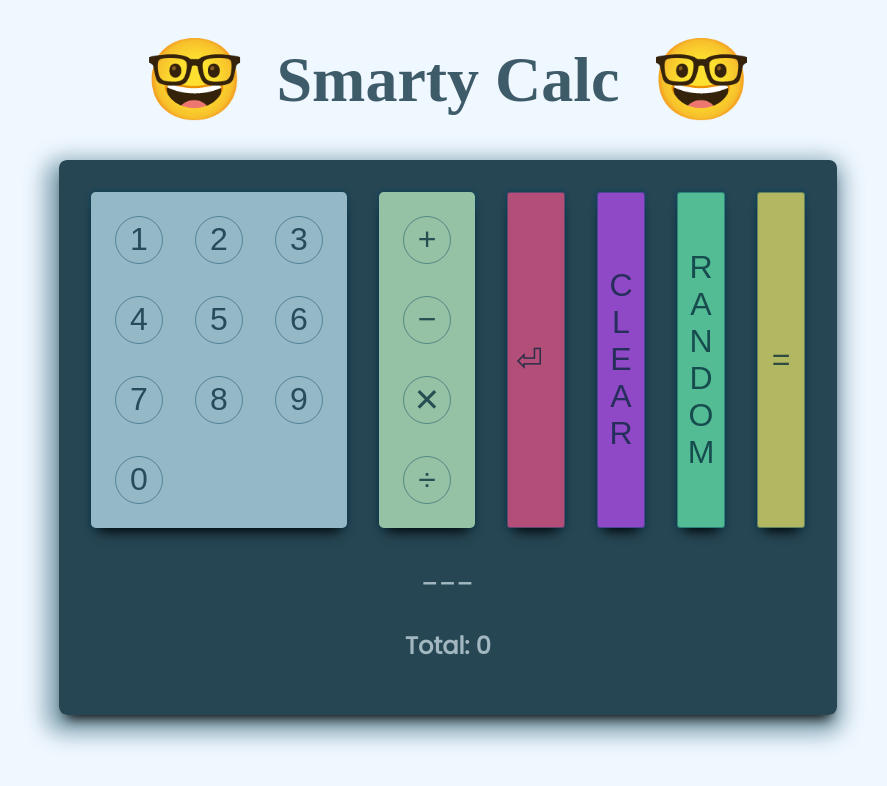
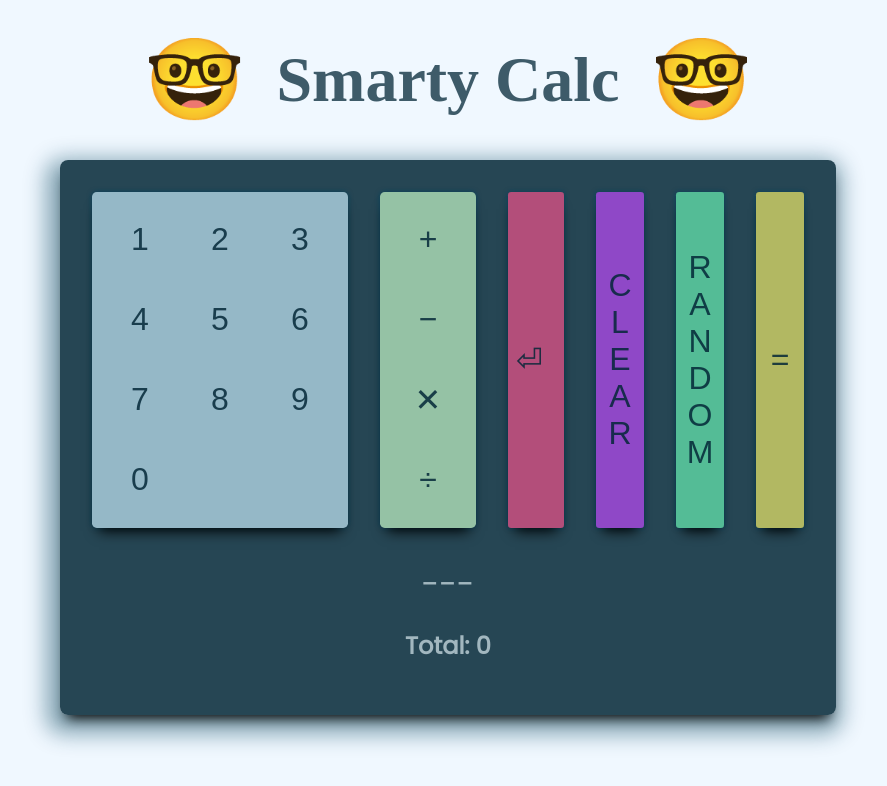
Before and after one commit to NadyaCodes/smarty-calc, a React (Create React App) app: page / in a window 1280 px wide. Shown: the top 786 px of the page, without its empty margins (192-1079 px from the left). Built offline with nearby package versions, Linux system fonts and the light colour scheme; a web font is replaced by a local one.

Commit message:
alter button css

```diff
--- a/src/App.css
+++ b/src/App.css
@@ -72,21 +72,20 @@ html {
 }
 
 button {
-  border-radius: 50%;
+  border-radius: 20%;
   margin: auto;
   width: 3rem;
   height: 3rem;
   font-size: xx-large;
   background-color: transparent;
-  border: .1rem solid;
-  border-color: rgba(5,66,92,0.45);;
-  color: rgba(3, 39, 55, 0.75);
+  border: 0;
+  color: rgba(3, 39, 55, 0.85);
 }
 
 button:hover {
   transform: translate(.1rem, -.1rem);
-  -webkit-box-shadow: 0px 10px 13px -7px #000000, -43px -47px 2px -28px rgba(0,0,0,0);
-  box-shadow: 0px 10px 13px -7px #000000, -43px -47px 2px -28px rgba(0,0,0,0);
+  -webkit-box-shadow: 0px 10px 20px -2px #000000, -43px -47px 2px -28px rgba(0,0,0,0);
+  box-shadow: 0px 10px 20px -2px #000000, -43px -47px 2px -28px rgba(0,0,0,0);
 }
 
 button:active {
```
